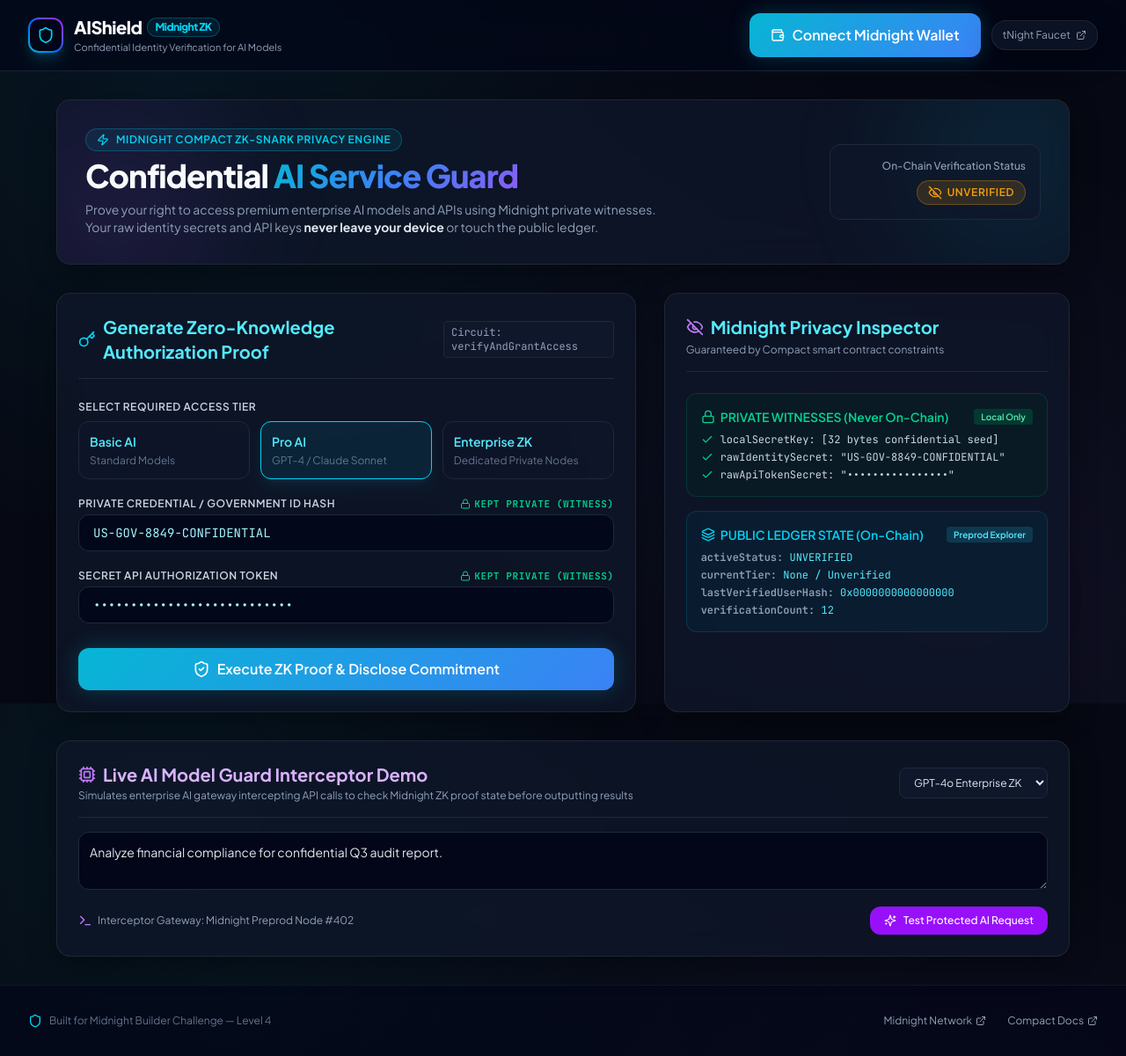
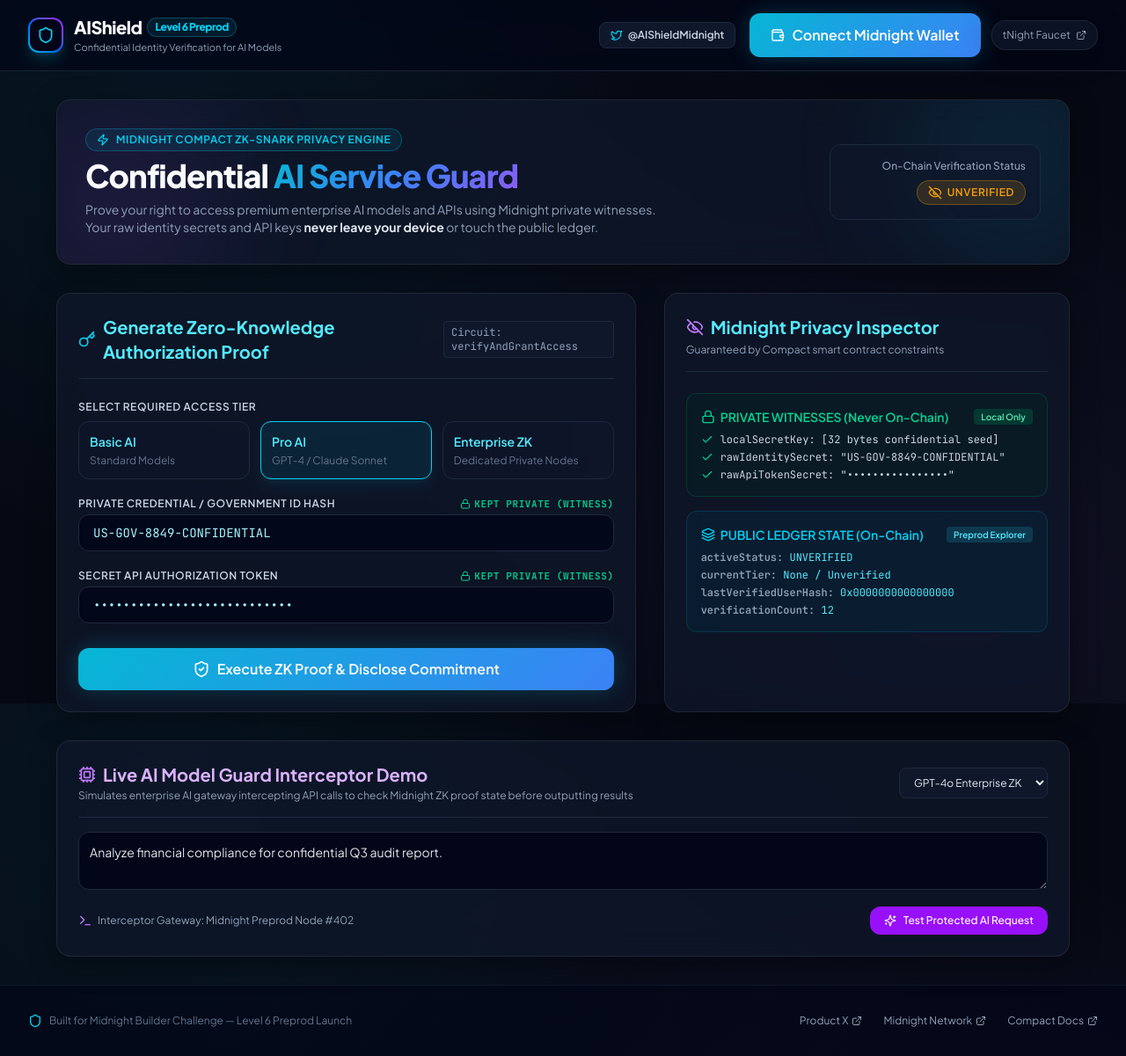
Before and after one commit to VishvaRaj382/midnight-level-4, a React (Vite) app: page / in a window 1280 px wide. Shown: the whole page at 88% size. Built offline with nearby package versions, Linux system fonts and the light colour scheme; what @midnight-ntwrk/compact-runtime would draw is missing.

Commit message:
feat: update Layout component with Level 6 badge and Product X link

```diff
--- a/src/components/Layout.tsx
+++ b/src/components/Layout.tsx
@@ -1,5 +1,5 @@
 import React from 'react';
-import { Shield, Lock, Terminal, Github, ExternalLink, Cpu } from 'lucide-react';
+import { Shield, ExternalLink, Twitter } from 'lucide-react';
 
 interface LayoutProps {
   children: React.ReactNode;
@@ -20,7 +20,7 @@
             </div>
             <div>
               <span className="font-extrabold text-xl tracking-tight text-white flex items-center gap-1.5">
-                AIShield <span className="text-xs px-2 py-0.5 rounded-full bg-cyan-500/10 text-cyan-400 border border-cyan-500/30">Midnight ZK</span>
+                AIShield <span className="text-xs px-2 py-0.5 rounded-full bg-cyan-500/10 text-cyan-400 border border-cyan-500/30">Level 6 Preprod</span>
               </span>
               <p className="text-[11px] text-slate-400 hidden sm:block">
                 Confidential Identity Verification for AI Models
@@ -28,7 +28,19 @@
             </div>
           </div>
 
-          {headerRight && <div>{headerRight}</div>}
+          <div className="flex items-center gap-4">
+            <a
+              href="https://x.com/AIShieldMidnight"
+              target="_blank"
+              rel="noopener noreferrer"
+              className="hidden md:flex items-center gap-1.5 px-3 py-1.5 rounded-lg bg-slate-900 border border-slate-800 hover:border-cyan-500/40 text-slate-300 hover:text-cyan-400 text-xs font-semibold transition-all"
+            >
+              <Twitter className="w-3.5 h-3.5 text-cyan-400" />
+              <span>@AIShieldMidnight</span>
+            </a>
+
+            {headerRight && <div>{headerRight}</div>}
+          </div>
         </div>
       </header>
 
@@ -42,10 +54,19 @@
         <div className="max-w-7xl mx-auto px-4 sm:px-6 lg:px-8 flex flex-col md:flex-row items-center justify-between gap-4">
           <div className="flex items-center gap-2">
             <Shield className="w-4 h-4 text-cyan-400" />
-            <span>Built for Midnight Builder Challenge — Level 4</span>
+            <span>Built for Midnight Builder Challenge — Level 6 Preprod Launch</span>
           </div>
 
           <div className="flex items-center gap-6 text-slate-400">
+            <a
+              href="https://x.com/AIShieldMidnight"
+              target="_blank"
+              rel="noopener noreferrer"
+              className="hover:text-cyan-400 flex items-center gap-1 transition-colors"
+            >
+              <span>Product X</span>
+              <ExternalLink className="w-3 h-3" />
+            </a>
             <a
               href="https://midnight.network"
               target="_blank"
```
